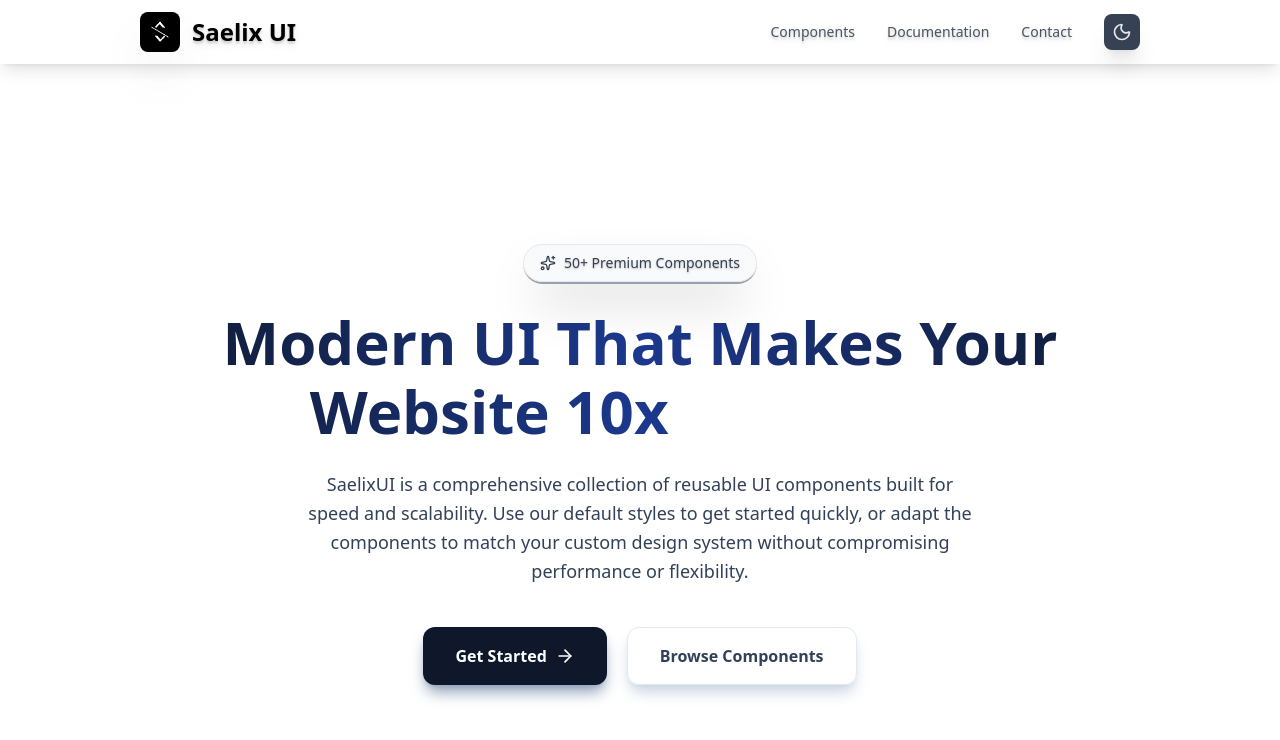
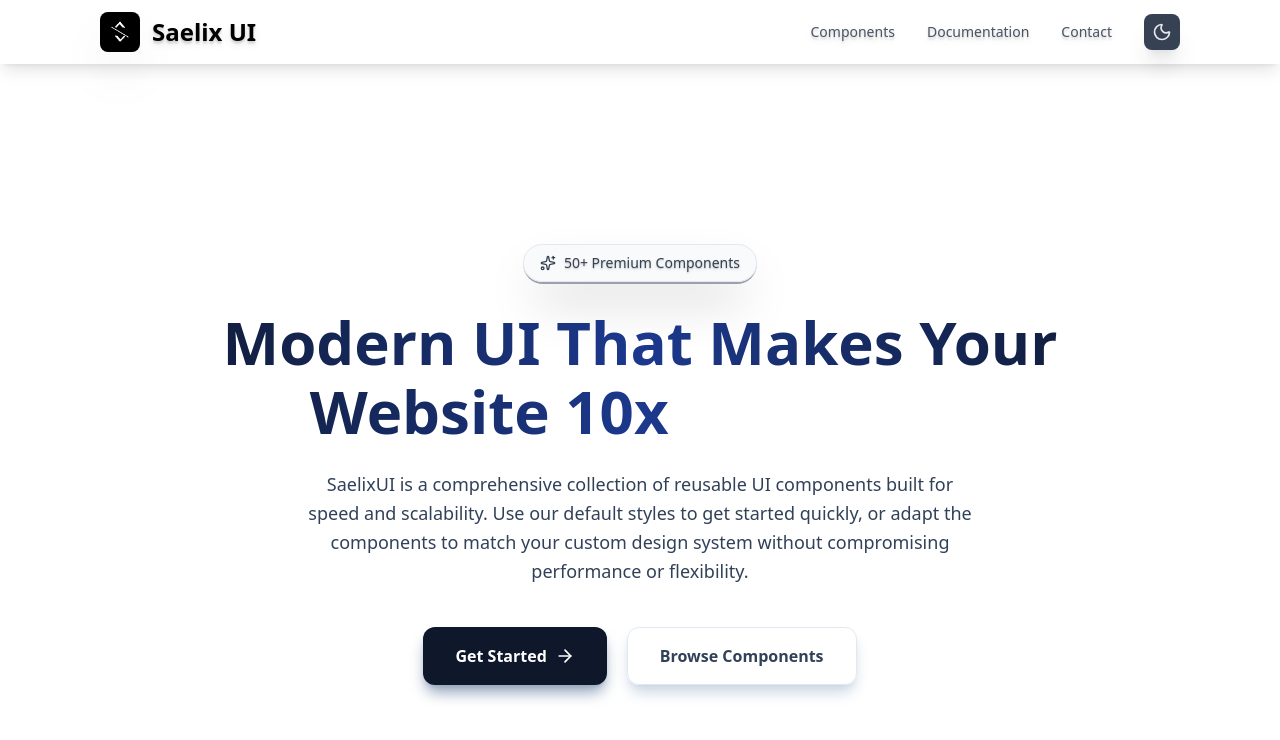
Before and after one commit to Jeet000001/saelixui, a Next.js app: page / in a window 1280 px wide. Shown: the top 740 px of the page. Built offline with nearby package versions, Linux system fonts and the light colour scheme.

Commit message:
fix navbar padding for better alignment

```diff
--- a/Components/NavigationBar.tsx
+++ b/Components/NavigationBar.tsx
@@ -15,7 +15,7 @@ const NavigationBar = () => {
   ];
   return (
     <nav className="sticky top-0 z-50 w-full shadow-lg bg-white/70 backdrop-blur-md">
-      <div className="flex justify-between items-center md:px-35 md:py-3 px-8 py-3">
+      <div className="flex justify-between items-center md:px-25 md:py-3 px-8 py-3">
         <Link href={"/"} className="flex items-center md:gap-3 gap-1 hover:scale-105 ease-in-out duration-500">
           <Image
             src="/LightLogo.png"
```
